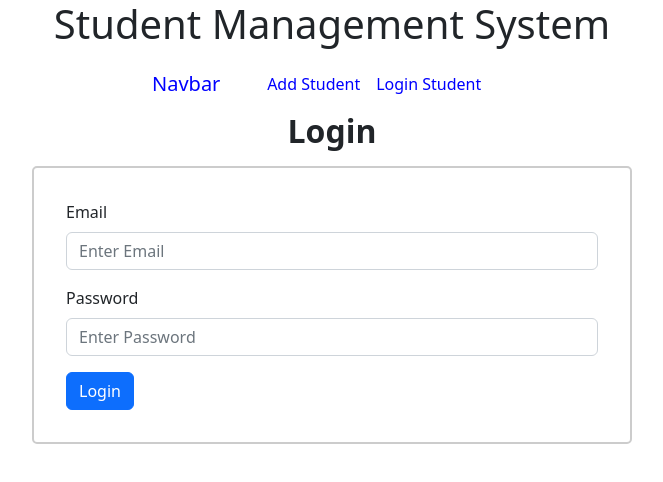
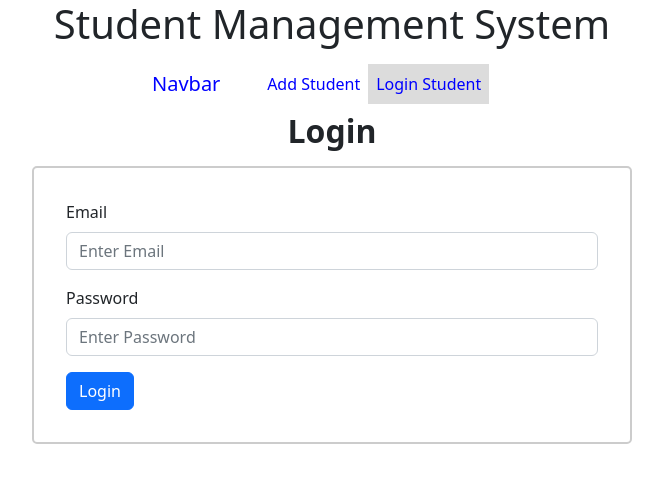
Before and after one commit to MehediAlamgir/Angular-Learning, an Angular app in the folder student-management/: page /login in a window 1280 px wide. Shown: the top 482 px of the page, without its empty margins (308-971 px from the left). Built offline with nearby package versions, Linux system fonts and the light colour scheme.

Commit message:
Added styling Active link using routerLinkActive

```diff
--- a/student-management/src/app/app.component.html
+++ b/student-management/src/app/app.component.html
@@ -1,7 +1,7 @@
 <h1 align="center">Student Management System</h1>
 
 <nav class="navbar navbar-expand-lg bg-body-tertiary mx-auto" style="width: 30%;" *ngIf="!isLoggedIn">
-  <div  class="container-fluid text-center">
+  <div  class="container-fluid text-center" >
     <a class="navbar-brand" href="#">Navbar</a>
     <button class="navbar-toggler" type="button" data-bs-toggle="collapse" data-bs-target="#navbarNav"
       aria-controls="navbarNav" aria-expanded="false" aria-label="Toggle navigation">
@@ -9,9 +9,9 @@
     </button>
     <div class="collapse navbar-collapse justify-content-center" id="navbarNav">
       <ul class="navbar-nav">
-        <li class="nav-item"><a class="nav-link" routerLink="add">Add Student</a></li>
+        <li class="nav-item" routerLinkActive="active"><a class="nav-link" routerLink="add">Add Student</a></li>
 <!--        <li class="nav-item"><a class="nav-link" routerLink="list">List Student</a></li> -->
-        <li class="nav-item"><a class="nav-link" routerLink="login">Login Student</a></li>
+        <li class="nav-item" routerLinkActive="active"><a class="nav-link" routerLink="login">Login Student</a></li>
 
       </ul>
     </div>
--- a/student-management/src/styles.css
+++ b/student-management/src/styles.css
@@ -1 +1,4 @@
 /* You can add global styles to this file, and also import other style files */
+.active {
+    background-color: #dcdcdc;
+}
```
